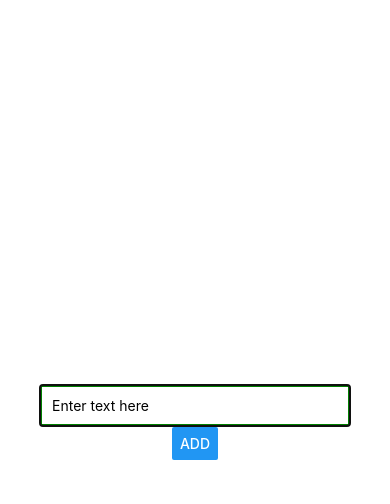
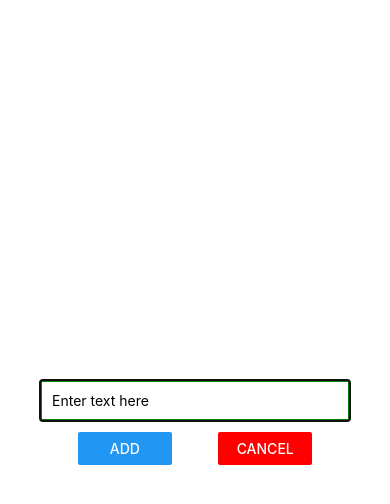
Before and after one commit to MaksymShokin/React-Native-First-App, a React Native app: screen / in a window 390 px wide. Both pictures are taken after a click on the button "ADD NEW GOAL!". Shown: the top 504 px of the page. Built offline with nearby package versions, Linux system fonts and the light colour scheme.

Commit message:
'cancel-styling'

```diff
--- a/App.js
+++ b/App.js
@@ -12,7 +12,8 @@ export default function App() {
     setListOfTasks(currentTasks => {
       return [...currentTasks, {key: Math.random().toString(), id:Math.random().toString(), value: currentTask}];
     });
-    setCurrentTask('')
+    setCurrentTask('');
+    openAddTaskModal()
   };
 
   const deleteTaskHandler = taskId => {
@@ -29,7 +30,7 @@ export default function App() {
     <View style={styles.screen}>
       <Text style={styles.goals}>GOALS</Text>
       <Button title='Add new Goal!' onPress={openAddTaskModal}/>
-      <TaskInput addTaskHandler={addTaskHandler} visible={addTaskModalOpen}/>
+      <TaskInput addTaskHandler={addTaskHandler} visible={addTaskModalOpen} openModal={openAddTaskModal}/>
       <FlatList
         data={listOfTasks}
         renderItem={listItem => <TaskText deleteHandler={deleteTaskHandler} title={listItem.item.value} id={listItem.item.id}/>}
--- a/components/TaskInput.js
+++ b/components/TaskInput.js
@@ -17,10 +17,21 @@ const TaskInput = props => {
           value={currentTask}
           onChangeText={typeTaskHandler}
         />
-        <Button
-          title="Add"
-          onPress={() => props.addTaskHandler(currentTask, setCurrentTask)}
-        />
+        <View style={styles.buttons}>
+          <View style={styles.button}>
+            <Button
+              title="Add"
+              onPress={() => props.addTaskHandler(currentTask, setCurrentTask)}
+            />
+          </View>
+          <View style={styles.button}>
+            <Button
+              title="Cancel"
+              color='red'
+              onPress={props.openModal}
+            />
+          </View>
+        </View>
       </View>
     </Modal>
   )
@@ -33,10 +44,19 @@ const styles = StyleSheet.create({
     alignItems: 'center',
     justifyContent: 'center'
   },
+  buttons: {
+    flexDirection: 'row',
+    width: '60%',
+    justifyContent: 'space-between'
+  },
+  button: {
+    width: '40%',
+  },
   textInput: {
     width: '80%',
     borderColor: 'green',
     borderWidth: 3,
-    padding: 10
+    padding: 10,
+    marginBottom: 10
   }
 });
```
